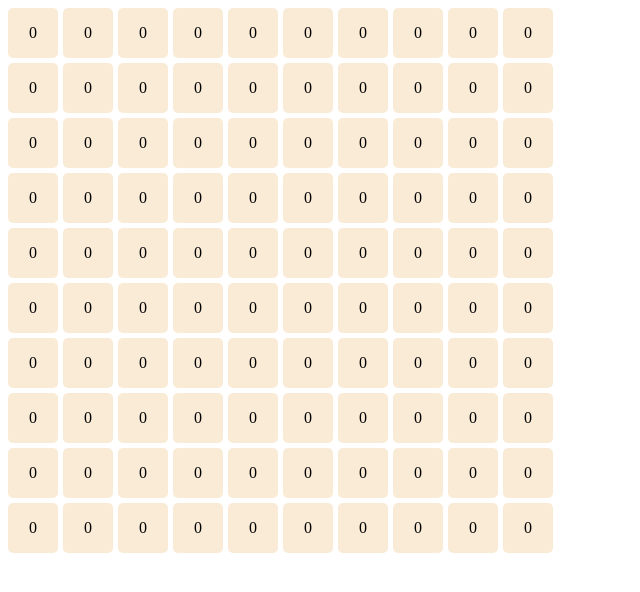
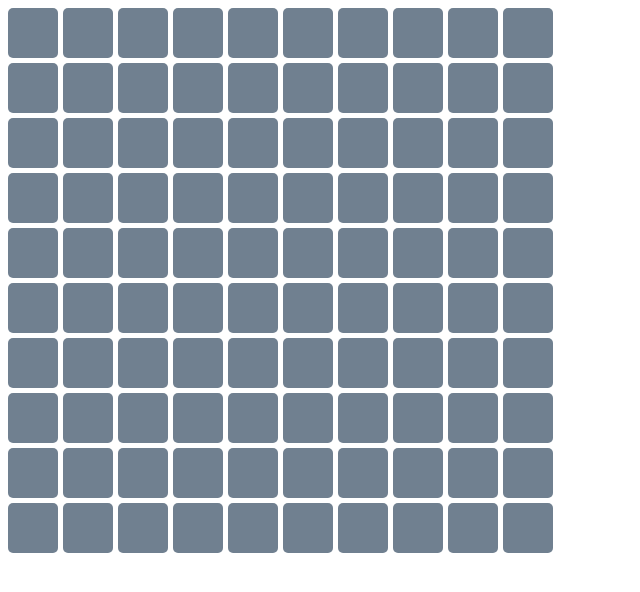
Before and after one commit to timinc-tts/polyomino-builder, a React (Vite) app: page / in a window 1280 px wide. Shown: the top 592 px of the page, without its empty margins (0-640 px from the left). Built offline with nearby package versions, Linux system fonts and the light colour scheme.

Commit message:
clean up grid presentation a bit

```diff
--- a/src/components/Grid.jsx
+++ b/src/components/Grid.jsx
@@ -2,6 +2,7 @@ import PropTypes from "prop-types";
 import { useEffect } from "react";
 import useBooleanGrid from "../hooks/useBooleanGrid";
 import gridStyle from "./Grid.module.css";
+import { csx } from "../util/cssClasses";
 
 /**
  * Allows the user to turn cells on/off on a 2D grid of a given width and height.
@@ -21,10 +22,11 @@ export default function Grid({ height, width, onChange = () => {} }) {
             <div
               key={`cell-${x}-${y}`}
               onClick={() => toggleCell(x, y)}
-              className={gridStyle.cell}
-            >
-              {cell ? 1 : 0}
-            </div>
+              className={csx(
+                gridStyle.cell,
+                cell ? gridStyle.enabled : gridStyle.disabled
+              )}
+            />
           ))}
         </div>
       ))}
--- a/src/components/Grid.module.css
+++ b/src/components/Grid.module.css
@@ -13,7 +13,6 @@
 .cell {
   width: 50px;
   height: 50px;
-  background-color: antiquewhite;
   border-radius: 5px;
   display: flex;
   flex-direction: row;
@@ -21,3 +20,11 @@
   align-items: center;
   cursor: pointer;
 }
+
+.cell.enabled {
+  background-color: darkslategrey;
+}
+
+.cell.disabled {
+  background-color: slategray;
+}
--- /dev/null
+++ b/src/util/cssClasses.js
@@ -0,0 +1,3 @@
+export function csx(...classes) {
+  return classes.filter(e => e).join(" ")
+}
```
